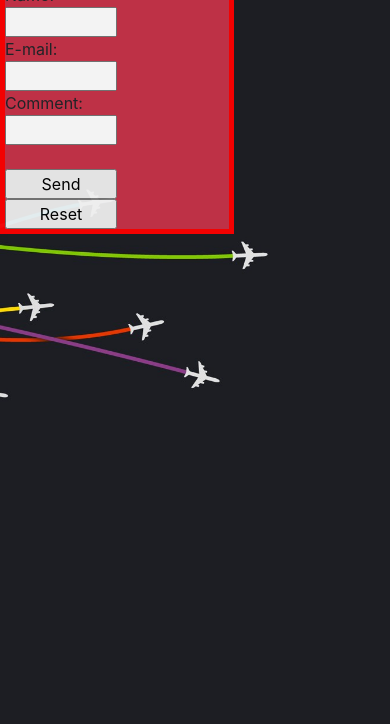
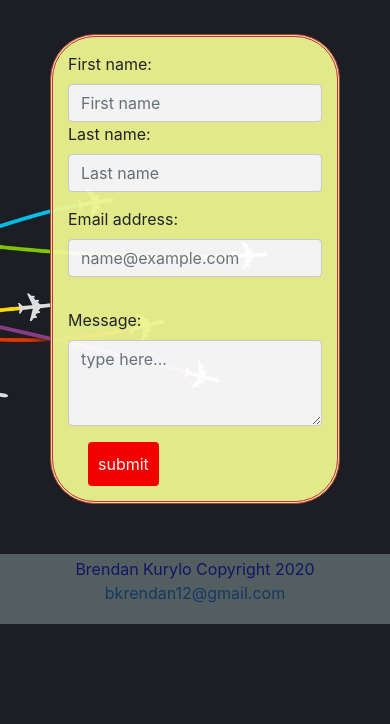
Before and after one commit to Bkrendan12/Homework_02-Responsive_Portfolio, a plain HTML site: page contact.html in a window 390 px wide. Shown: the part 120-844 px from the top of the page. Drawn offline with nearby package versions, Linux system fonts and the light colour scheme.

Commit message:
I updated my contact page with a nicer looking responsive form and added a tentative footer to each page.

```diff
--- a/Assets/styles2.css
+++ b/Assets/styles2.css
@@ -40,3 +40,11 @@ h2 {
     opacity: 0.7;
     font-family: 'Nothing You Could Do', cursive;
 }
+
+footer {
+    text-align: center;
+    padding: 3px;
+    background-color: rgb(221, 255, 251);
+    color: blue;
+    opacity: 0.3;
+}
--- a/Assets/styles4.css
+++ b/Assets/styles4.css
@@ -25,9 +25,57 @@ body {
 }
 
 .contact {
-    width: 60%;
+    width: 100%;
 }
 
 .contact input {
     width: 50%;
 }
+
+form {
+    background-color: #eef58f;
+    margin: 50px;
+    border-style: double;
+    border-radius: 45px;
+    border-color: #c83349;
+
+}
+
+.row {
+    padding-left: 15px;
+    padding-top: 15px;
+    padding-right: 15px;
+}
+
+.btn.btn-primary {
+    background-color: red;
+    border: none;
+    color: white;
+    padding: 10px;
+    text-align: center;
+    text-decoration: none;
+    display: inline-block;
+    font-size: 16px;
+    margin-left: 35px;
+    margin-bottom: 15px;
+    cursor: pointer;
+
+}
+
+.form-group {
+    padding-left: 15px;
+    padding-top: 15px;
+    padding-right: 15px;
+}
+
+.header {
+    color: aliceblue;
+}
+
+footer {
+    text-align: center;
+    padding: 3px;
+    background-color: rgb(221, 255, 251);
+    color: blue;
+    opacity: 0.3;
+}
--- a/contact.html
+++ b/contact.html
@@ -54,18 +54,41 @@
 
     </div>
 
-    <h3>Contact Form</h3>
+    <header class="col-md-12 text center">
+      <h1>Contact</h1>
+    </header>
 
-         <form class="contact" action="mailto:someone@example.com" method="post" enctype="text/plain">
-            Name:<br>
-            <input type="text" name="name"><br>
-            E-mail:<br>
-            <input type="text" name="mail"><br>
-            Comment:<br>
-            <input type="text" name="comment" size="50"><br><br>
-            <input type="submit" value="Send">
-            <input type="reset" value="Reset">
-         </form>
+    <form>
+
+      <div class="row">
+        <div class="col-lg-6">
+          <label for="exampleFormControlInput1">First name:</label>
+          <input type="text" class="form-control" placeholder="First name">
+        </div>
+        <div class="col-lg-6">
+          <label for="exampleFormControlInput1">Last name:</label>
+          <input type="text" class="form-control" placeholder="Last name">
+        </div>
+      </div>
+
+      <div class="form-group col-lg-12">
+        <label for="exampleFormControlInput1">Email address:</label>
+        <input type="email" class="form-control" id="exampleFormControlInput1" placeholder="name@example.com">
+      </div>
+
+      <div class="form-group">
+        <label for="exampleFormControlTextarea1">Message:</label>
+        <textarea class="form-control" id="exampleFormControlTextarea1" rows="3" placeholder="type here..."></textarea>
+      </div>
+
+      <button type="submit" class="btn btn-primary">submit</button>
+
+    </form>
+
+    <footer>
+      <p>Brendan Kurylo Copyright 2020<br>
+      <a href="mailto:bkrendan12@gmail.com">bkrendan12@gmail.com</a></p>
+    </footer>
 
 
  </body>
```
Also changed, not shown: Assets/styles3.css (+23 -8 lines), index.html (+5 -0 lines), music.html (+29 -4 lines), photography.html (+7 -0 lines).
